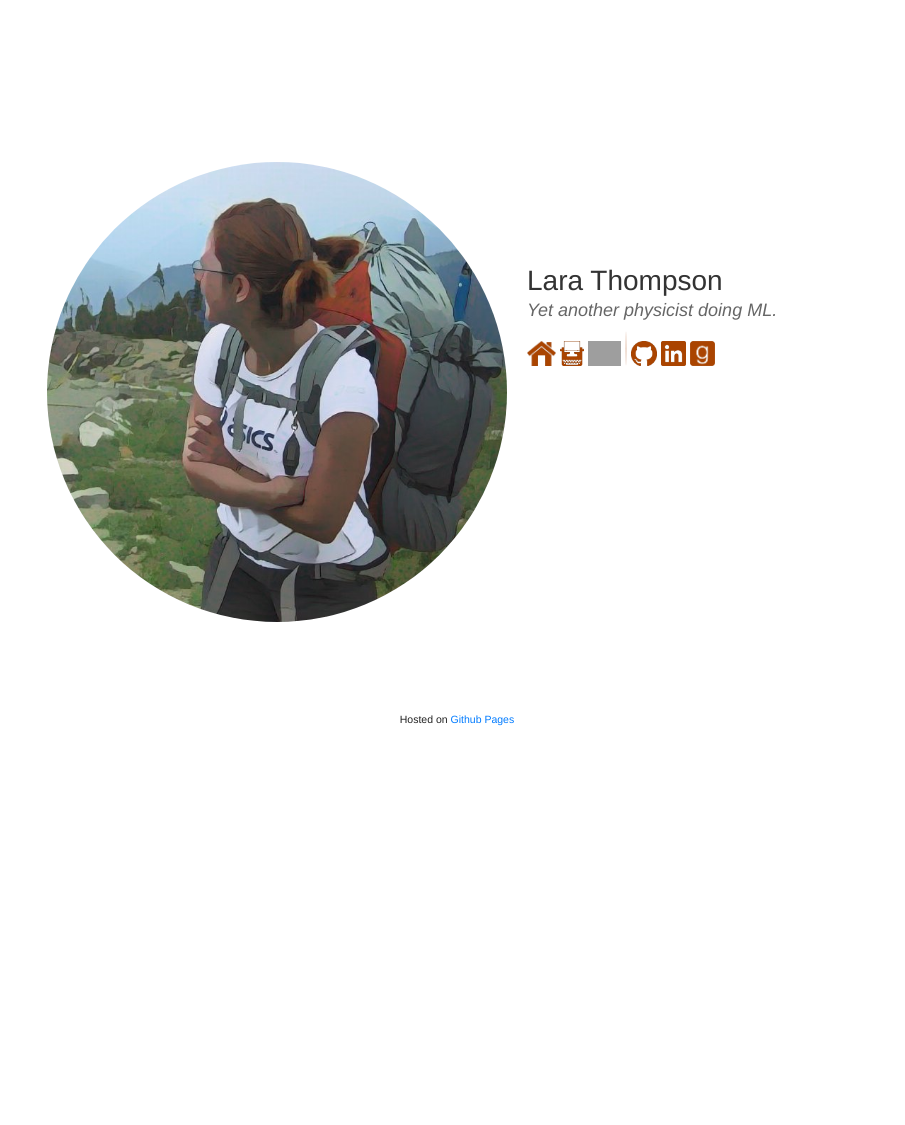
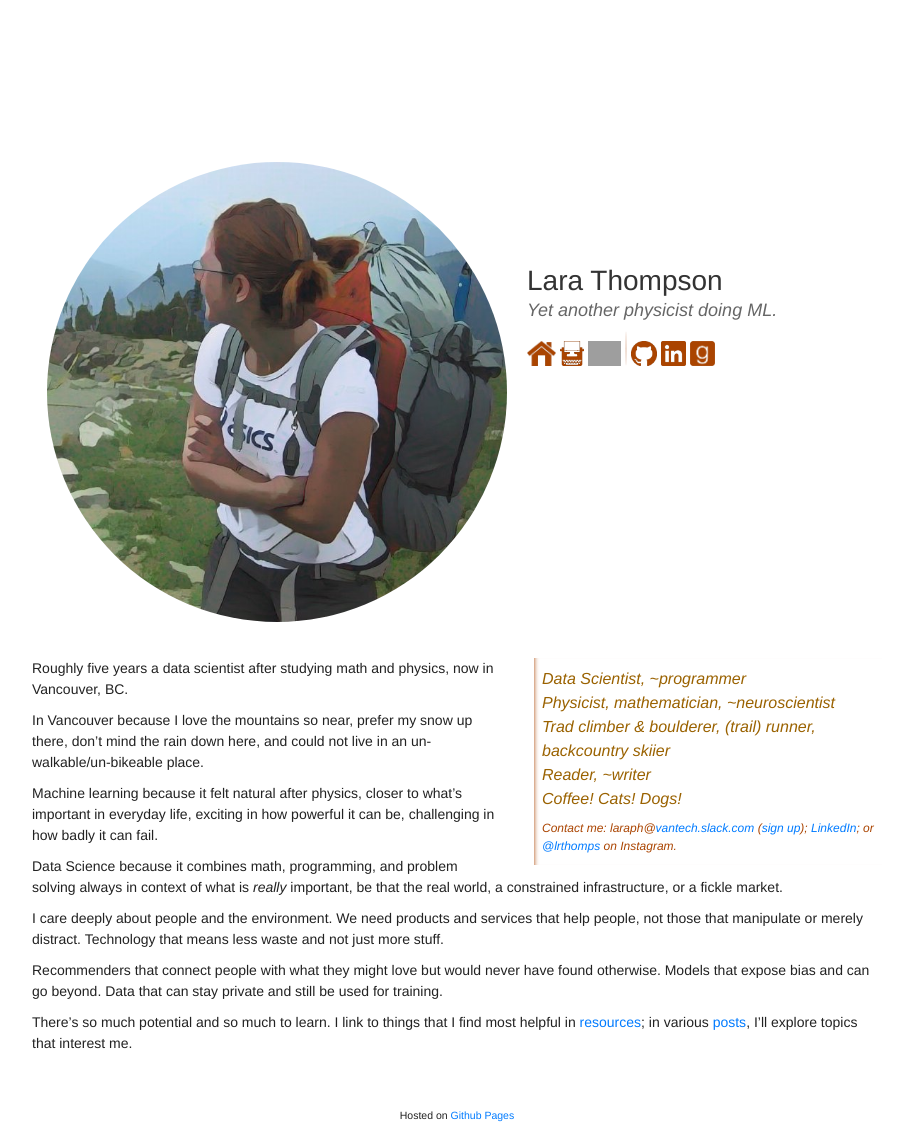
Before and after one commit to lrthomps/lrthomps.github.io, a Jekyll site: the page built from index.md, in a window 1280 px wide. Shown: the whole page, without its empty margins (183-1088 px from the left). Built offline with Jekyll 4.4.1, drawn with Linux system fonts in a browser that asks for light colours; before the commit the page ends 910 px from its top, so only the background shows below that; grey boxes are pictures that could not be loaded.

Commit message:
updated front page

```diff
--- a/_layouts/frontpage.html
+++ b/_layouts/frontpage.html
@@ -20,13 +20,14 @@ layout: plain
 
           <img src="{{ 'assets/images/vertical.png' | relative_url }}" height=35px>
 
-            <a href="https://github.com/lrthomps" title="lrthomps@github">
-              <img src="{{ 'assets/images/github-orange.png' | relative_url }}" height=25px></a>
-            <a href="https://www.linkedin.com/in/lara-r-thompson" title="lara-r-thompson@linkedin">
-              <img src="{{ 'assets/images/linkedin-orange.png' | relative_url }}" height=25px></a>
-            <a href="https://www.goodreads.com/user/show/3114636-lara-thompson" title="lara-thompson@goodreads">
-              <img src="{{ 'assets/images/goodreads-orange.png' | relative_url }}" height=25px></a>
-          <!-- </div> -->
+          <a href="https://github.com/lrthomps" title="lrthomps@github">
+            <img src="{{ 'assets/images/github-orange.png' | relative_url }}" height=25px></a>
+          <a href="https://www.linkedin.com/in/lara-r-thompson" title="lara-r-thompson@linkedin">
+            <img src="{{ 'assets/images/linkedin-orange.png' | relative_url }}" height=25px></a>
+          <a href="https://www.goodreads.com/user/show/3114636-lara-thompson" title="lara-thompson@goodreads">
+            <img src="{{ 'assets/images/goodreads-orange.png' | relative_url }}" height=25px></a><br>
+
+
       </div>
     </div>
   </div>
--- a/assets/css/style.css
+++ b/assets/css/style.css
@@ -108,6 +108,12 @@ sub { bottom: -0.25em; }
   text-align:left;
 }
 
+.endnotes {
+    font-size:  9pt;
+    color: #333;
+    line-height: 1.2;
+    font-style: italic;
+}
 
 /* ============================================================================= Lists ========================================================================== */
 /* Addresses margins set differently in IE6/7 */
@@ -217,7 +223,9 @@ a { font-weight: 400; text-decoration: none; }
 
 a small { font-size: 11px; color: #666; margin-top: -0.6em; display: block; }
 
-ul {  }
+.nolist { margin-left: 20px; }
+.nolist p { text-indent: -20px; }
+.orange { color: #a40; font-weight: bold;}
 
 strong { font-family: 'OpenSansBold', "Helvetica Neue", Helvetica, Arial, sans-serif !important;  }
 
@@ -225,6 +233,7 @@ strong { font-family: 'OpenSansBold', "Helvetica Neue", Helvetica, Arial, sans-s
 hr {
     margin: 50px auto;
     width: 33%;
+    border-color: #a40;
 }
 
 section {
@@ -247,10 +256,13 @@ aside {
     /*margin-right: 10%;*/
     /*margin-right: %;*/
     /*border:  1px solid #29627e;*/
-    box-shadow: inset 5px 0px 5px -5px #29627e;
+    box-shadow: inset 5px 0px 5px -5px #a40;
     font-style: italic;
     font-size: 9pt;
-    color: #29627e;
+    color: #a40;
+}
+aside h3, aside abbr[title] {
+    color: #9a6200;
 }
 
 abbr[title] {
--- a/index.md
+++ b/index.md
@@ -3,8 +3,18 @@ layout: frontpage
 ---
 
 
+<aside><h3>
+    Data Scientist, ~programmer<br>
+    Physicist, mathematician, ~neuroscientist<br>
+    Trad climber & boulderer, (trail) runner, backcountry skiier<br>
+    Reader, ~writer<br>
+    Coffee! Cats! Dogs!
+</h3>
+<p>Contact me: laraph@<a href="https://vantech.slack.com">vantech.slack.com</a> (<a href="https://vantech.herokuapp.com/">sign up</a>); <a href="https://www.linkedin.com/in/lara-r-thompson">LinkedIn</a>; or <a href="https://www.instagram.com/lrthomps/" target="__blank">@lrthomps</a> on Instagram.</p>
+</aside>
 
-<!-- Roughly five years a data scientist after studying math and physics, now in Vancouver, BC.
+
+Roughly five years a data scientist after studying math and physics, now in Vancouver, BC.
 
 In Vancouver because I love the mountains so near, prefer my snow up there, don’t mind the rain down here, and could not live in an un-walkable/un-bikeable place.
 
```
Also changed, not shown: other parts of index.md (+2 -4 lines), assets/images/climbing/grade_vs_year_8c_wt_AS_AO.png (deleted), assets/images/climbing/max_recent.png.
